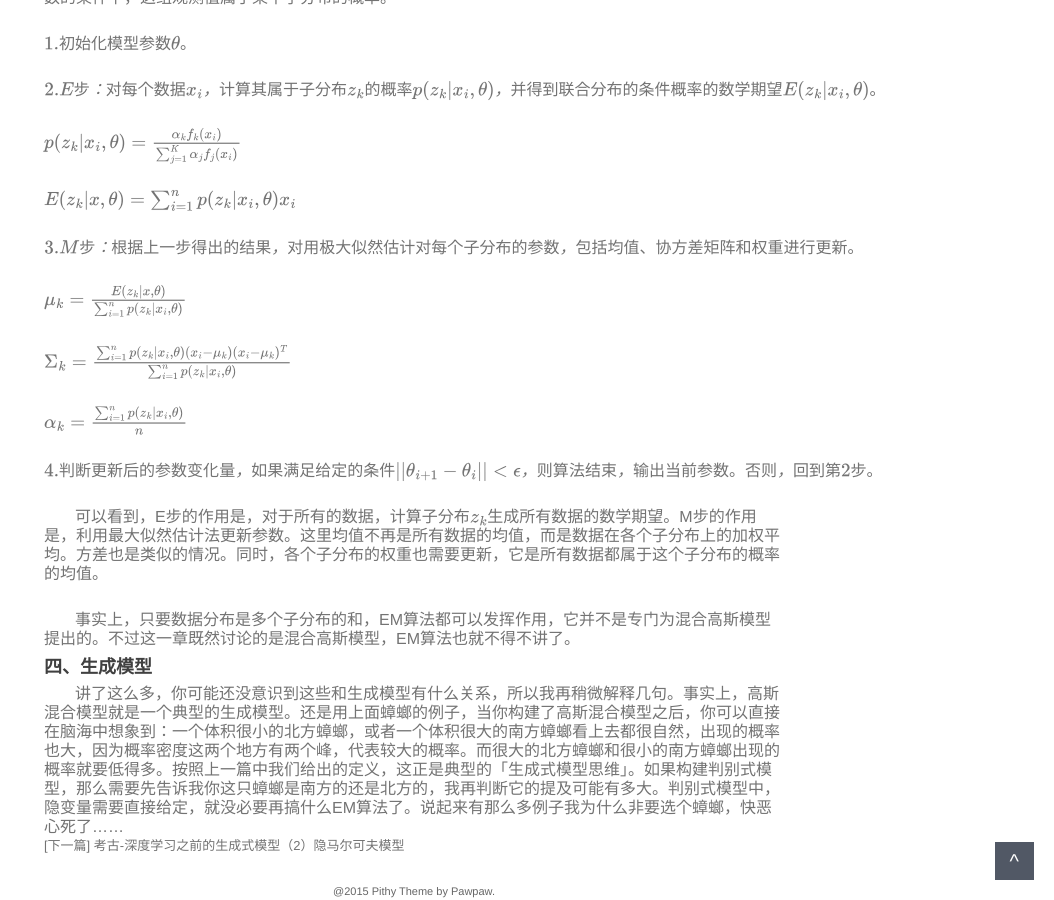
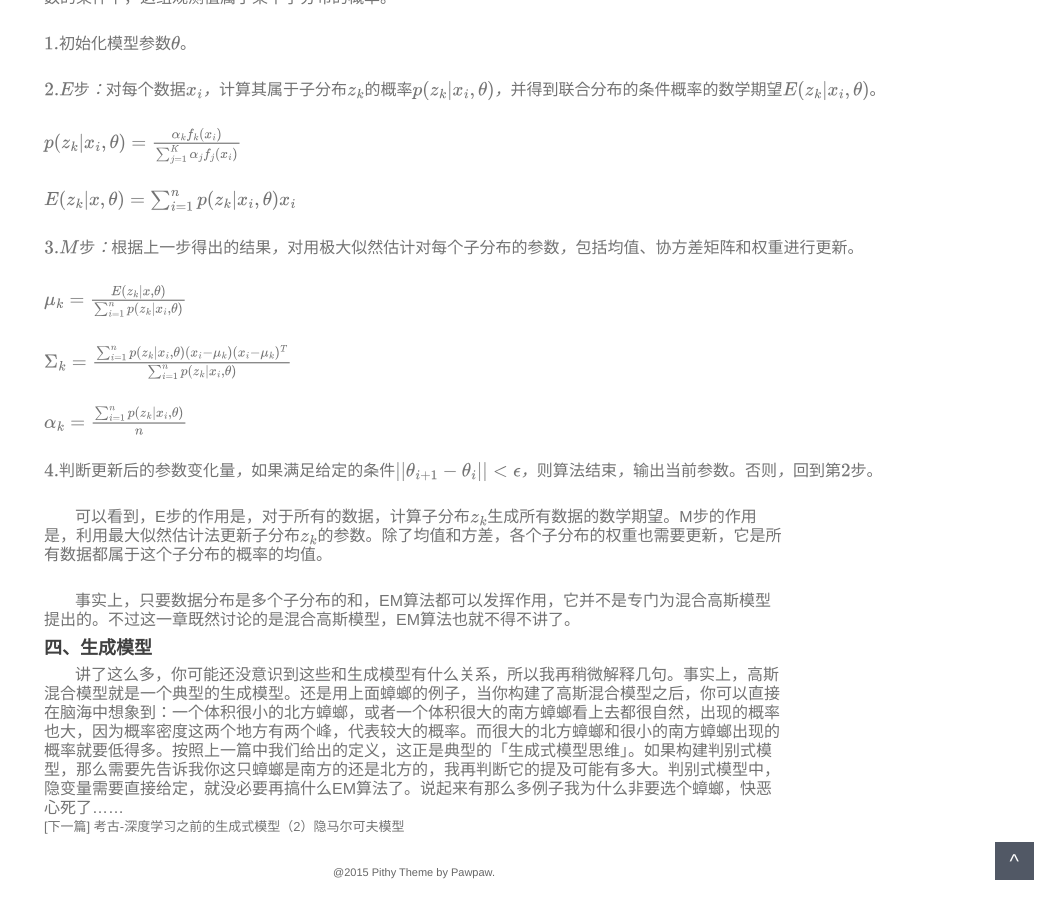
Before and after one commit to yxgong0/yxgong0.github.io, a Jekyll site: the page built from _posts/2021-09-02-gen3-1-1.markdown, in a window 1280 px wide and 900 px high, scrolled down 6312 px. Shown: the whole window, without its empty margins (226-1280 px from the left). Built offline with Jekyll 4.4.1, drawn with Linux system fonts in a browser that asks for light colours; comment, search, counter and statistics services are not loaded.

Commit message:
Update 2021-09-02-gen3-1-1.markdown

```diff
--- a/_posts/2021-09-02-gen3-1-1.markdown
+++ b/_posts/2021-09-02-gen3-1-1.markdown
@@ -155,7 +155,7 @@ MathJax = {
 <br/>
 <font size=3>$4. 判断更新后的参数变化量，如果满足给定的条件||\theta_{i+1}-\theta_i||<\epsilon，则算法结束，输出当前参数。否则，回到第2步。$</font>
 <br/>
-<font size=3>&nbsp;&nbsp;&nbsp;&nbsp;&nbsp;&nbsp;&nbsp;可以看到，E步的作用是，对于所有的数据，计算子分布$z_k$生成所有数据的数学期望。M步的作用是，利用最大似然估计法更新参数。这里均值不再是所有数据的均值，而是数据在各个子分布上的加权平均。方差也是类似的情况。同时，各个子分布的权重也需要更新，它是所有数据都属于这个子分布的概率的均值。</font>
+<font size=3>&nbsp;&nbsp;&nbsp;&nbsp;&nbsp;&nbsp;&nbsp;可以看到，E步的作用是，对于所有的数据，计算子分布$z_k$生成所有数据的数学期望。M步的作用是，利用最大似然估计法更新子分布$z_k$的参数。除了均值和方差，各个子分布的权重也需要更新，它是所有数据都属于这个子分布的概率的均值。</font>
 <br/>
 <font size=3>&nbsp;&nbsp;&nbsp;&nbsp;&nbsp;&nbsp;&nbsp;事实上，只要数据分布是多个子分布的和，EM算法都可以发挥作用，它并不是专门为混合高斯模型提出的。不过这一章既然讨论的是混合高斯模型，EM算法也就不得不讲了。</font>
 ### 四、生成模型
```
